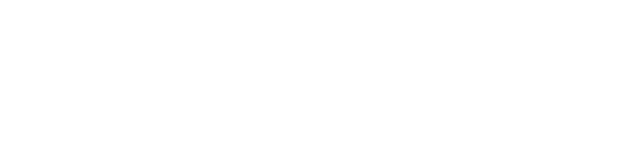
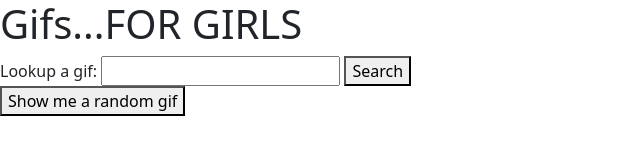
Before and after one commit to reimannsarah/giphy, a website built with webpack: page src/index.html in a window 1280 px wide. Shown: the whole page, without its empty margins (0-640 px from the left). Built offline with nearby package versions, Linux system fonts and the light colour scheme.

Commit message:
add button to generate random gif

```diff
--- a/src/index.html
+++ b/src/index.html
@@ -4,9 +4,16 @@
   <meta charset="UTF-8">
   <meta http-equiv="X-UA-Compatible" content="IE=edge">
   <meta name="viewport" content="width=device-width, initial-scale=1.0">
-  <title>Document</title>
+  <title>giphy girls</title>
 </head>
 <body>
-
+    <h1>Gifs...FOR GIRLS</h1>
+    <form>
+      <label for="search">Lookup a gif:</label>
+      <input type="text" name="search" id="search">
+      <button type="submit">Search</button>
+    </form>
+    <button id="randomBtn">Show me a random gif</button>
+    <div id="output"></div>
 </body>
 </html>
```
